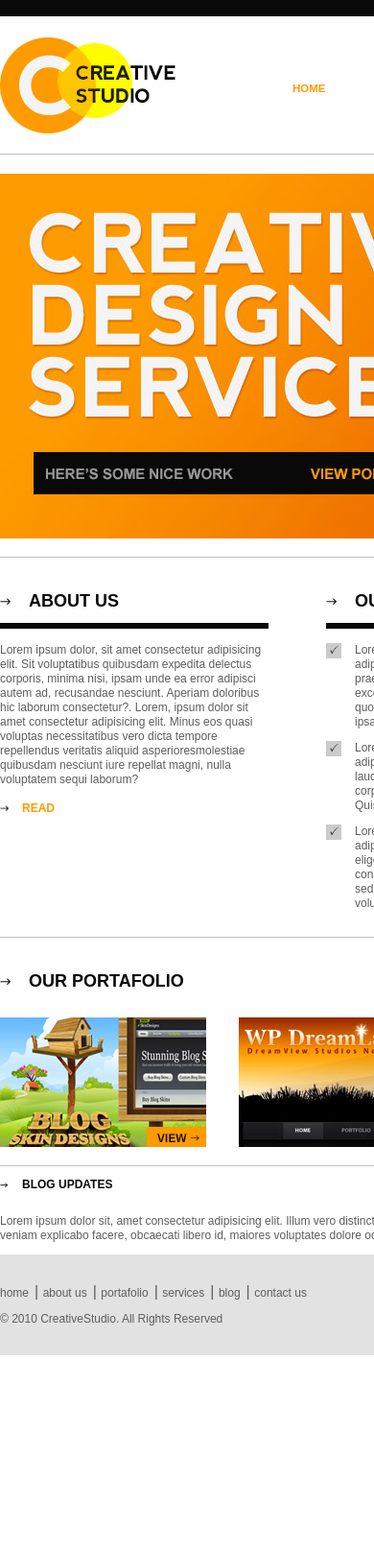
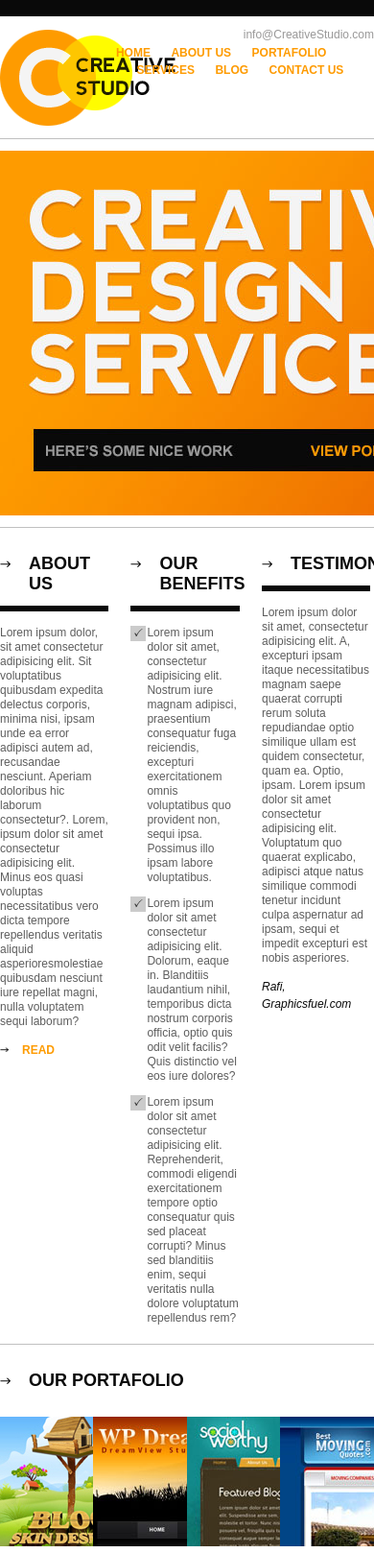
Before and after one commit to JamesSoFer/Practica-Sass---PSD-toHTML, a website: page html/index.html in a window 390 px wide. Shown: the top 1618 px of the page at 96% size. Before the commit the page ends 1412 px from the top, so only its background shows below. Drawn offline with Linux system fonts and the light colour scheme; files whose address does not match are found by name.

Commit message:
responsive changes

```diff
--- a/sass/_footer.scss
+++ b/sass/_footer.scss
@@ -1,6 +1,6 @@
 #footer {
     background-color: $background-color;
-    padding: 30px 0;
+    padding: 15% 0;
 }
 
 #footer .wrapper {
--- a/sass/_global.scss
+++ b/sass/_global.scss
@@ -1,5 +1,5 @@
 body {
-    font-family: $font-family-arial;
+    font-family: Arial, Helvetica, sans-serif;
     border-top: 17px solid $black;
     margin: 0px;
 }
--- a/sass/_header.scss
+++ b/sass/_header.scss
@@ -1,10 +1,10 @@
 #logo {
-    width: 183px;
+    width: 19%;
     float: left;
 }
 
 #menu {
-    width: 655px;
+    width: 69%;
     float: right;
     position: relative;
 }
@@ -20,7 +20,7 @@
 
 #menu_lista {
     list-style: none;
-    margin: 45px 0 0 0;
+    margin: 6% 0 0 0;
     padding: 0;
 }
 
@@ -37,5 +37,5 @@
 }
 
 #menu_lista li + li {
-    margin-left: 64px;
+    margin-left: 8%;
 }
--- a/sass/_helpers.scss
+++ b/sass/_helpers.scss
@@ -1,5 +1,5 @@
 .wrapper {
-    width: 960px;
+    max-width: 960px;
     margin: 0 auto;
 }
 
@@ -15,7 +15,7 @@
 
 .down-line {
     border-bottom: 1px solid $gray;
-    padding: 20px 0 15px;
+    padding: 3% 0 2%;
 }
 
 .a-arrow {
--- a/sass/_information.scss
+++ b/sass/_information.scss
@@ -1,11 +1,11 @@
 #updates-block {
-    margin-right: 80px;
+    margin-right: 12%;
     margin-bottom: auto;
-    width: 660px;
+    max-width: 63%;
     float: left;
 }
 
 #conect-block {
-    width: 220px;
+    width: 23%;
     float: right;
 }
--- a/sass/_main.scss
+++ b/sass/_main.scss
@@ -1,23 +1,23 @@
 #ourBenefits-blocks_lista {
     list-style: none;
-    margin: 0px;
-    padding: 0px;
+    margin: 0;
+    padding: 0;
 }
 
 #ourBenefits-blocks_lista li {
     background-image: url("../img/check.png");
     background-position: top left;
     background-repeat: no-repeat;
-    padding-left: 30px;
+    padding-left: 15%;
 }
 
 .blocks {
-    width: 280px;
+    width: 29%;
     float: left;
 }
 
 .blocks + .blocks {
-    margin-left: 60px;
+    margin-left: 6%;
 }
 
 .link-block {
--- a/sass/_portafolio.scss
+++ b/sass/_portafolio.scss
@@ -1,10 +1,10 @@
 .imgs-portafolio {
-    width: 214.5px;
+    width: 22%;
     float: left;
 }
 
 .imgs-portafolio + .imgs-portafolio {
-    margin-left: 34px;
+    margin-left: 3%;
 }
 
 .box-img a, .box-img img {
--- a/sass/_variables.scss
+++ b/sass/_variables.scss
@@ -6,4 +6,3 @@ $background-color: #e2e2e2;
 $email-gray: #999898;
 $uppercase: uppercase;
 $font-size: 12px;
-$font-family-arial: Arial, Helvetica, sans-serif;
--- a/sass/styles.scss
+++ b/sass/styles.scss
@@ -1,3 +1,4 @@
+@import "variables";
 @import "global";
 @import "helpers";
 @import "header";
```
Also changed, not shown: public/css/styles.css.
